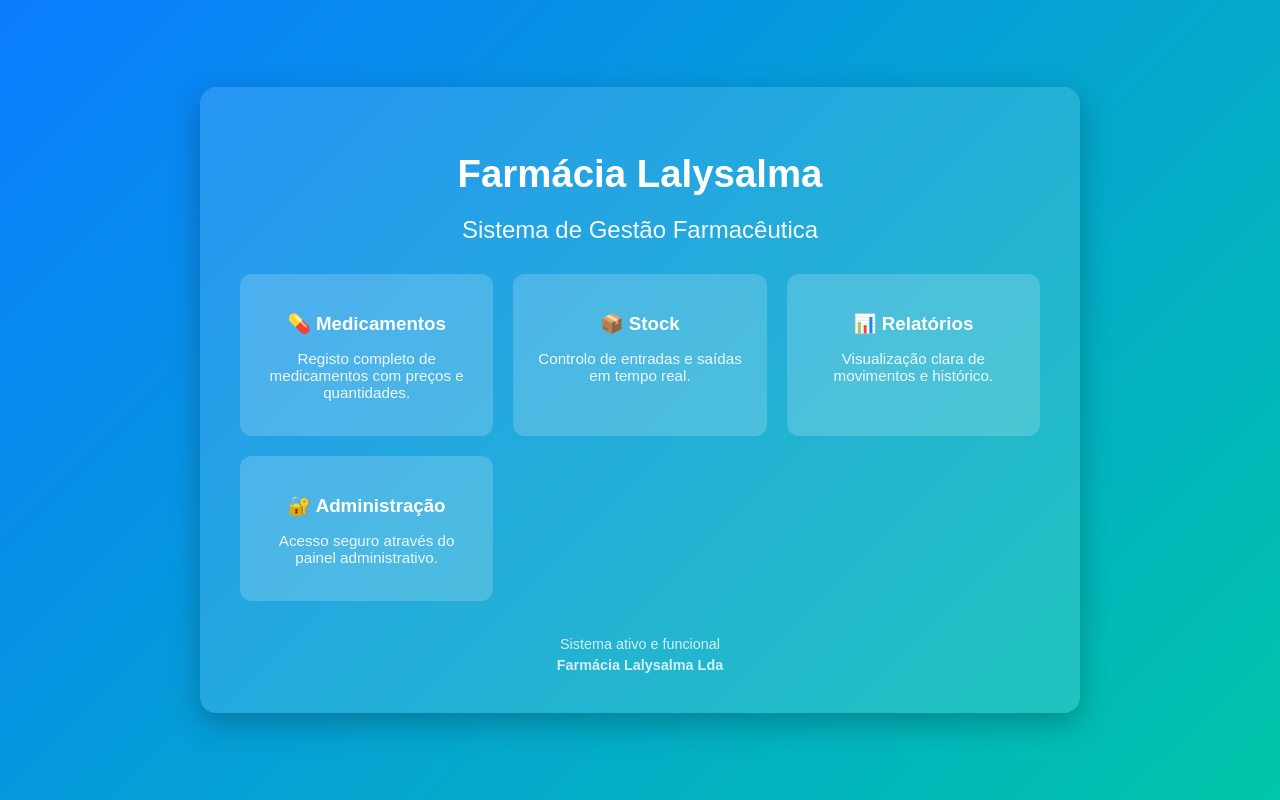
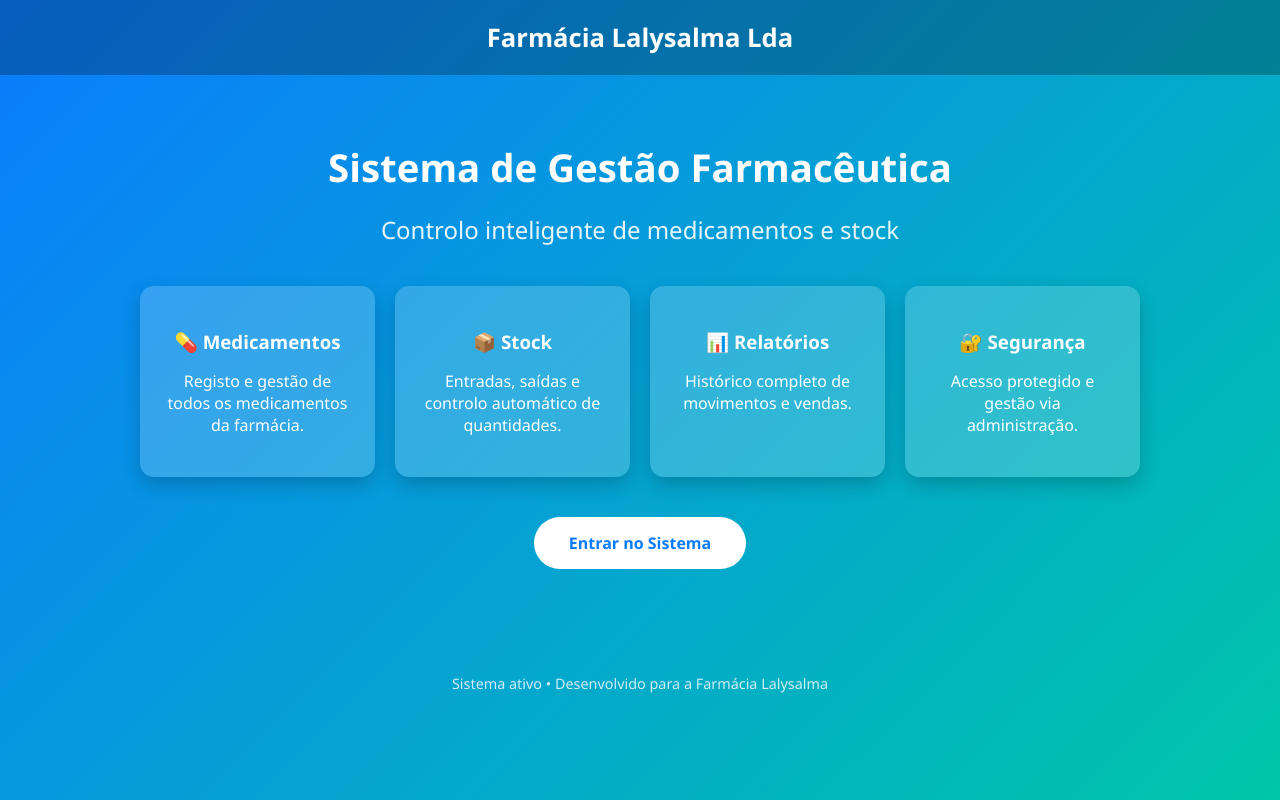
Before and after one commit to farmacialalysalma01-lang/farmacia-lalysalma, a Django app: template farmacia/templates/home.html in a window 1280 px wide. Run offline with Django 4.2, Linux system fonts and the light colour scheme; the template is opened without the code that fills it, so the values that code supplies are empty.

Commit message:
Update home.html

```diff
--- a/farmacia/templates/home.html
+++ b/farmacia/templates/home.html
@@ -8,23 +8,25 @@
     <style>
         body {
             margin: 0;
-            font-family: Arial, Helvetica, sans-serif;
+            font-family: 'Segoe UI', Arial, sans-serif;
             background: linear-gradient(135deg, #0a7cff, #00c6a9);
             color: #ffffff;
             min-height: 100vh;
-            display: flex;
-            align-items: center;
-            justify-content: center;
+        }
+
+        header {
+            background: rgba(0,0,0,0.25);
+            padding: 20px;
+            text-align: center;
+            font-size: 1.6em;
+            font-weight: bold;
         }
 
         .container {
-            background: rgba(255, 255, 255, 0.12);
-            padding: 40px;
-            border-radius: 16px;
-            width: 90%;
-            max-width: 800px;
+            max-width: 1000px;
+            margin: auto;
+            padding: 40px 20px;
             text-align: center;
-            box-shadow: 0 10px 30px rgba(0,0,0,0.25);
         }
 
         h1 {
@@ -34,77 +36,90 @@
 
         h2 {
             font-weight: normal;
-            margin-bottom: 30px;
-            opacity: 0.95;
+            opacity: 0.9;
         }
 
         .cards {
             display: grid;
-            grid-template-columns: repeat(auto-fit, minmax(200px, 1fr));
+            grid-template-columns: repeat(auto-fit, minmax(220px, 1fr));
             gap: 20px;
-            margin-top: 30px;
+            margin-top: 40px;
         }
 
         .card {
-            background: rgba(255, 255, 255, 0.18);
-            padding: 20px;
-            border-radius: 12px;
+            background: rgba(255,255,255,0.18);
+            padding: 25px;
+            border-radius: 14px;
+            box-shadow: 0 8px 20px rgba(0,0,0,0.2);
         }
 
         .card h3 {
             margin-bottom: 10px;
         }
 
-        .card p {
-            font-size: 0.95em;
-            opacity: 0.9;
+        .btn {
+            display: inline-block;
+            margin-top: 40px;
+            padding: 15px 35px;
+            background: #ffffff;
+            color: #0a7cff;
+            border-radius: 30px;
+            text-decoration: none;
+            font-weight: bold;
+            transition: 0.3s;
         }
 
-        .footer {
-            margin-top: 35px;
+        .btn:hover {
+            background: #e6e6e6;
+        }
+
+        footer {
+            margin-top: 50px;
+            padding: 15px;
+            text-align: center;
             font-size: 0.9em;
             opacity: 0.8;
-        }
-
-        .footer strong {
-            display: block;
-            margin-top: 5px;
         }
     </style>
 </head>
 <body>
 
+<header>
+    Farmácia Lalysalma Lda
+</header>
+
 <div class="container">
-    <h1>Farmácia Lalysalma</h1>
-    <h2>Sistema de Gestão Farmacêutica</h2>
+    <h1>Sistema de Gestão Farmacêutica</h1>
+    <h2>Controlo inteligente de medicamentos e stock</h2>
 
     <div class="cards">
         <div class="card">
             <h3>💊 Medicamentos</h3>
-            <p>Registo completo de medicamentos com preços e quantidades.</p>
+            <p>Registo e gestão de todos os medicamentos da farmácia.</p>
         </div>
 
         <div class="card">
             <h3>📦 Stock</h3>
-            <p>Controlo de entradas e saídas em tempo real.</p>
+            <p>Entradas, saídas e controlo automático de quantidades.</p>
         </div>
 
         <div class="card">
             <h3>📊 Relatórios</h3>
-            <p>Visualização clara de movimentos e histórico.</p>
+            <p>Histórico completo de movimentos e vendas.</p>
         </div>
 
         <div class="card">
-            <h3>🔐 Administração</h3>
-            <p>Acesso seguro através do painel administrativo.</p>
+            <h3>🔐 Segurança</h3>
+            <p>Acesso protegido e gestão via administração.</p>
         </div>
     </div>
 
-    <div class="footer">
-        Sistema ativo e funcional
-        <strong>Farmácia Lalysalma Lda</strong>
-    </div>
+    <a class="btn" href="/admin/">Entrar no Sistema</a>
 </div>
+
+<footer>
+    Sistema ativo • Desenvolvido para a Farmácia Lalysalma
+</footer>
 
 </body>
 </html>
```
